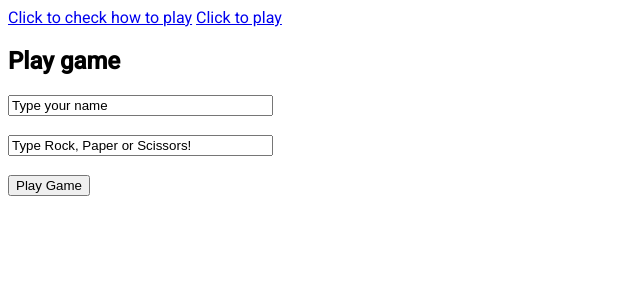
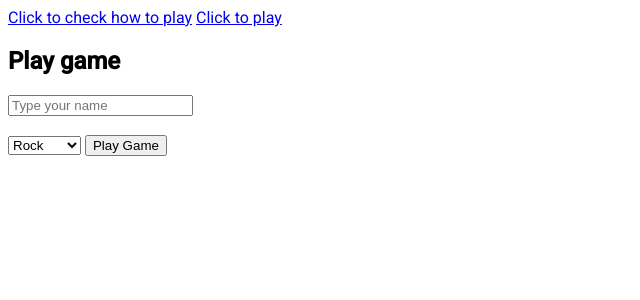
Before and after one commit to Vallalika/RockPaperScissors, a Flask app: page /play in a window 1280 px wide. Shown: the top 300 px of the page, without its empty margins (0-640 px from the left). Run offline with Flask 2, Linux system fonts and the light colour scheme.

Commit message:
added in a drop-down menu for user choice on play page

```diff
--- a/templates/play.html
+++ b/templates/play.html
@@ -5,12 +5,14 @@
 <h2> Play game </h2>
 
     <form action="{{ url_for('game_result', filename='index.html') }}" method="post">
-        <input type="text" name="player_name" id="player_name" value="Type your name" size = "30" maxlength = "10">
+        <input type="text" name="player_name" id="player_name" placeholder="Type your name"  maxlength = "30">
         <br>
         <br>
-        <input type="text" name="player_choice" id="choice" value="Type Rock, Paper or Scissors!" size = "30" maxlength = "10">
-        <br>
-        <br>
+        <select name="player_choice" id="player_choice"  placeholder="Choose Rock, Paper or Scissors!">
+            <option value="rock">Rock</option>
+            <option value="paper">Paper</option>
+            <option value="scissors">Scissors</option>
+        </select>
         <input type="submit" value="Play Game">
     </form>
 
```
